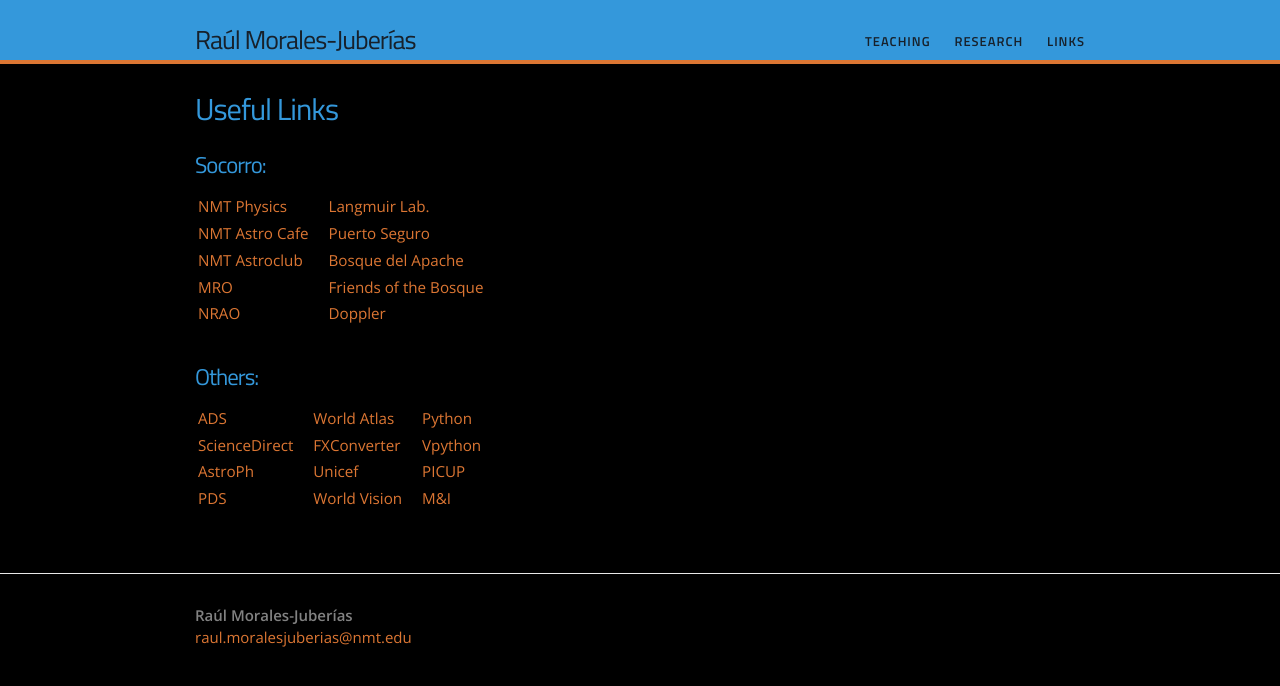
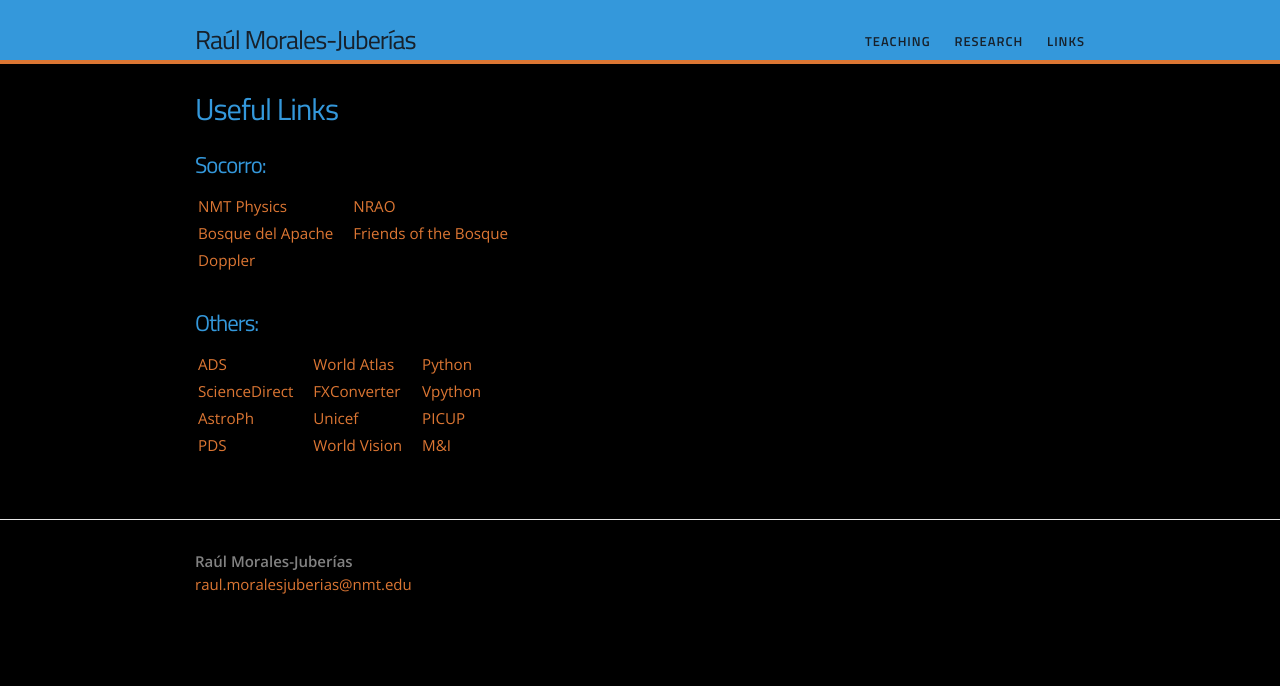
Before and after one commit to rmjuberias/rmjuberias.github.io, a Jekyll site: the page built from links.md, in a window 1280 px wide. Shown: the top 686 px of the page. Built offline with Jekyll 4.4.1, drawn with Linux system fonts in a browser that asks for light colours.

Commit message:
2025Feb - Update 6
Changes to links page

```diff
--- a/links.md
+++ b/links.md
@@ -8,11 +8,9 @@
 
 <h1>Socorro:</h1>
 
-| <a href="http://physics.nmt.edu" target="_blank"> NMT Physics </a>				||| <a href="http://langmuir.nmt.edu" target="_blank">Langmuir Lab. </a>		|
-| <a href="http://nmtastrocafe.blogspot.com" target="_blank"> NMT Astro Cafe </a>	||| <a href="http://psisafeharbor.org/index.php" target="_blank">Puerto Seguro </a>		|
-| <a href="http://infohost.nmt.edu/~astro/" target="_blank"> NMT Astroclub </a>		||| <a href="http://www.fws.gov/southwest/refuges/newmex/bosque/" target="_blank">Bosque del Apache </a>	|
-| <a href="http://mro.nmt.edu" target="_blank"> MRO </a> 							||| <a href="http://www.friendsofthebosque.org" target="_blank">Friends of the Bosque	</a>|
-| <a href="http://nrao.edu" target="_blank"> NRAO </a>								||| <a href="http://radar.weather.gov/radar.php?rid=abx&product=N0R&overlay=11101111&loop=no" target="_blank">Doppler </a>				|
+| <a href="http://physics.nmt.edu" target="_blank"> NMT Physics </a>				||| <a href="http://nrao.edu" target="_blank"> NRAO </a>			|
+| <a href="http://www.fws.gov/southwest/refuges/newmex/bosque/" target="_blank">Bosque del Apache </a>	||| <a href="http://www.friendsofthebosque.org" target="_blank">Friends of the Bosque	</a> |
+| <a href="http://radar.weather.gov/radar.php?rid=abx&product=N0R&overlay=11101111&loop=no" target="_blank">Doppler </a>	|||                |
 
 <br>
 
```
